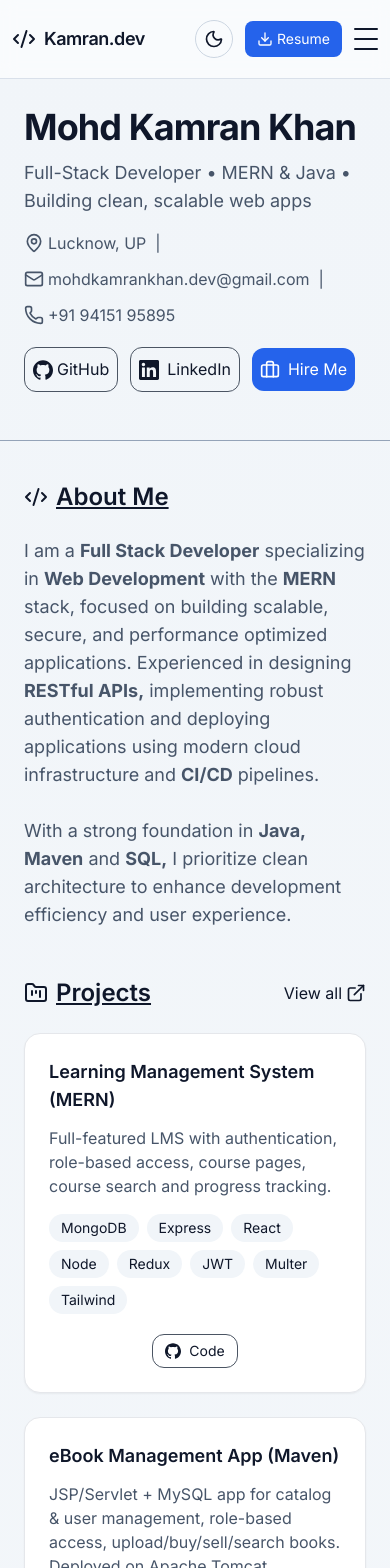
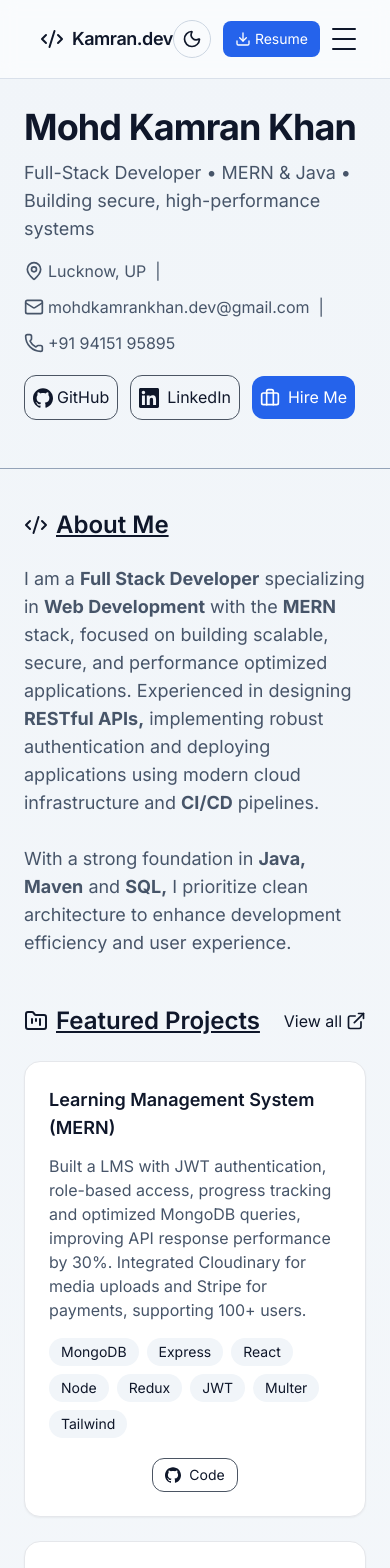
Before and after one commit to mohdkamran-khan/KAMRAN-portfolio, a React (Vite) app: page / in a window 390 px wide. Shown: the top 1568 px of the page. Built offline with nearby package versions, Linux system fonts and the light colour scheme.

Commit message:
Updated App.jsx

```diff
--- a/src/App.jsx
+++ b/src/App.jsx
@@ -33,7 +33,7 @@ const projects = [
     slug: "lms-mern",
     title: "Learning Management System (MERN)",
     description:
-      "Full-featured LMS with authentication, role-based access, course pages, course search and progress tracking.",
+      "Built a LMS with JWT authentication, role-based access, progress tracking and optimized MongoDB queries, improving API response performance by 30%. Integrated Cloudinary for media uploads and Stripe for payments, supporting 100+ users.",
     stack: [
       "MongoDB",
       "Express",
@@ -50,21 +50,10 @@ const projects = [
       "Developed during internship. Optimized DB queries, implemented REST APIs, and integrated role-based access.",
   },
   {
-    slug: "ebook-maven",
-    title: "eBook Management App (Maven)",
-    description:
-      "JSP/Servlet + MySQL app for catalog & user management, role-based access, upload/buy/sell/search books. Deployed on Apache Tomcat.",
-    stack: ["JSP", "Servlet", "MySQL", "Maven", "Tomcat"],
-    link: "#",
-    repo: "https://github.com/mohdkamran-khan/Ebook",
-    details:
-      "Implemented using Java backend and JSP for views. Managed catalog and authentication with MySQL.",
-  },
-  {
     slug: "Event-Tracker-MERN",
     title: "Event Tracker (MERN)",
     description:
-      "Clean & Responsive event tracker built with MERN Stack. CRUD functionality and search features.",
+      "Simple event tracker built with MERN Stack. Features CRUD functionality & dynamic search.",
     stack: [
       "MongoDB",
       "Express",
@@ -80,10 +69,21 @@ const projects = [
       "Implemented using MERN for functionality and React/Tailwind for layout. Features responsive design and local storage for event persistence.",
   },
   {
+    slug: "ebook-maven",
+    title: "eBook Management App (Maven)",
+    description:
+      "JSP/Servlet + MySQL app for catalog & user management, role-based access, upload/buy/sell/search books. Deployed on Apache Tomcat Server.",
+    stack: ["JSP", "Servlet", "MySQL", "Maven", "Tomcat"],
+    link: "#",
+    repo: "https://github.com/mohdkamran-khan/Ebook",
+    details:
+      "Implemented using Java backend and JSP for views. Managed catalog and authentication with MySQL.",
+  },
+  {
     slug: "News Aggregator-React",
     title: "News Aggregator (React)",
     description:
-      "A news web app built with React, Vite, Tailwind CSS, and Vercel Serverless Functions to fetch real-time news from NewsAPI. It delivers real-time headlines with a sleek UI, secure backend proxy, and optimized performance.",
+      "A news web app built with React, Vite and Vercel Serverless Functions to fetch real-time news from NewsAPI. It delivers headlines with a sleek UI, secure backend proxy, and optimized performance.",
     stack: ["React", "Vite", "NewsAPI", "Tailwind"],
     link: "https://news-aggregator-pi-pearl.vercel.app/",
     repo: "https://github.com/mohdkamran-khan/News-Aggregator",
@@ -94,7 +94,7 @@ const projects = [
     slug: "Recipe Finder & Meal Planner-React",
     title: "Recipe Finder & Meal Planner (React)",
     description:
-      "Responsive Meal Planner webapp built with React, Vite & Spoonacular API. Features responsive design, search & favorite recipes & cuisines with a weekly meal planner.",
+      "A responsive Meal Planner webapp built with React & Spoonacular API. Features search, favorites persistence & a weekly meal planner.",
     stack: ["React", "Vite", "Spoonacular API", "Tailwind"],
     link: "https://recipe-finder-meal-planner-909wtvw7j-mohd-kamran-khans-projects.vercel.app/",
     repo: "https://github.com/mohdkamran-khan/Recipe-Finder-Meal-Planner",
@@ -105,7 +105,7 @@ const projects = [
     slug: "Expense Tracker-React",
     title: "Expense Tracker (React)",
     description:
-      "An Expense Tracker built with React, Vite, Tailwind CSS & Recharts with features like dark/light mode, search & category filters, analytics charts, and local storage persistence.",
+      "An Expense Tracker built with React & Recharts with features like dark/light mode, search & category filters, analytics charts, and local storage persistence.",
     stack: ["React", "Vite", "Recharts", "Tailwind"],
     link: "https://mohdkamran-khan.github.io/Expense-Tracker/",
     repo: "https://github.com/mohdkamran-khan/Expense-Tracker",
@@ -113,21 +113,10 @@ const projects = [
       "Implemented using React for functionality and Tailwind for layout. Features responsive design and data visualization.",
   },
   {
-    slug: "Admin Panel Dashboard-React",
-    title: "Admin Panel Dashboard (React)",
-    description:
-      "Responsive Admin Dashboard built with React, Vite & Recharts. Features responsive design, data visualization graphs, top products & theme support.",
-    stack: ["React", "Vite", "Recharts", "Tailwind"],
-    link: "https://mohdkamran-khan.github.io/Admin-Panel-Dashboard",
-    repo: "github.com/mohdkamran-khan/Admin-Panel-Dashboard",
-    details:
-      "Implemented using React for functionality and Tailwind for layout. Features responsive design and data visualization.",
-  },
-  {
     slug: "Ask-Your-PDF",
     title: "Ask Your PDF (React) - Google & Kaggle Capstone Project",
     description:
-      "Clean & responsive webpage built with React.js where you can upload any PDF and ask AI to summarize & ask related questions.",
+      "Built an AI powered document analysis webapp that parses uploaded PDFs, extracts textual data, and enables contextual question answering.",
     stack: ["React", "Node", "Express", "Tailwind", "Multer"],
     link: "#",
     repo: "https://github.com/mohdkamran-khan/AskYourPDF",
@@ -138,44 +127,12 @@ const projects = [
     slug: "Gemini-Chat",
     title: "Gemini-Chat (MERN)",
     description:
-      "An AI powered chat application built using Google Gemini's API with MERN Stack. The app allows users to interact with Gemini models in real time with conversation history management.",
+      "Built a real-time AI chat platform using the MERN stack and Google Gemini API with persistent conversation storage and efficient request handling.",
     stack: ["React", "Node", "Express", "MongoDB", "Tailwind"],
     link: "#",
     repo: "https://github.com/mohdkamran-khan/Gemini-Chat",
     details:
       "Implemented using React for functionality and Tailwind for layout. Features responsive design & uses Fetch API & MongoDB for data management.",
-  },
-  {
-    slug: "Twitter Clone-React",
-    title: "Twitter Clone (React)",
-    description:
-      "Fully functional Twitter frontend clone with post, like, trends, search & profile customization features.",
-    stack: ["React", "Vite", "JavaScript", "Tailwind"],
-    link: "#",
-    repo: "https://github.com/mohdkamran-khan/Twitter_Clone",
-    details: "Twitter inspired React+Tailwind fully functional frontend clone.",
-  },
-  {
-    slug: "Portfolio-React",
-    title: "Portfolio (React)",
-    description:
-      "Simple & responsive portfolio built with React.js to represent my skills & achievements.",
-    stack: ["React", "Node", "Tailwind", "Framer Motion", "Form Submit"],
-    link: "https://mohdkamran-khan.github.io/KAMRAN-portfolio/",
-    repo: "https://github.com/mohdkamran-khan/KAMRAN-portfolio",
-    details:
-      "Implemented using React for functionality and Tailwind for layout. Features responsive design & contact form.",
-  },
-  {
-    slug: "Rock-Paper-Scissors-JS",
-    title: "Rock Paper Scissors Game (JS)",
-    description:
-      "A simple Rock Paper Scissors game implemented in JavaScript with score tracking.",
-    stack: ["JavaScript", "HTML", "CSS"],
-    link: "#",
-    repo: "https://github.com/mohdkamran-khan/RockPaperScissorsGame",
-    details:
-      "Implemented using JavaScript for game logic and HTML/CSS for layout. Features score tracking and responsive design.",
   },
   {
     slug: "airbnb-clone",
@@ -191,62 +148,11 @@ const projects = [
     slug: "airbnb-frontend",
     title: "Airbnb Frontend Clone (React.js)",
     description:
-      "An Airbnb inspired fully responsive frontend clone built in React.js, Vite & Tailwind .",
+      "An Airbnb inspired frontend clone built in React.js with media management & responsive design.",
     stack: ["React.js", "HTML", "JS", "Vite", "Tailwind"],
     link: "https://mohdkamran-khan.github.io/Airbnb-Frontend/",
     repo: "https://github.com/mohdkamran-khan/Airbnb-Frontend",
     details: "Clone of Airbnb frontend built using React.js & Tailwind.",
-  },
-  {
-    slug: "hotstar-clone",
-    title: "Disney+ Hotstar Clone (React)",
-    description: "Responsive UI with reusable components. Hosted on Netlify.",
-    stack: ["React", "Netlify"],
-    link: "https://hotstarclonekamran.netlify.app/",
-    repo: "https://github.com/mohdkamran-khan/HotStar-Clones",
-    details: "Created a streaming app clone with a polished UI/UX.",
-  },
-  {
-    slug: "myntra-clone",
-    title: "Myntra Clone (JS)",
-    description: "Responsive UI with product details and checkout feature.",
-    stack: ["JavaScript", "HTML", "CSS"],
-    link: "#",
-    repo: "https://github.com/mohdkamran-khan/Myntra_Clone",
-    details: "Created a shopping app clone with a polished UI/UX.",
-  },
-  {
-    slug: "QR-Code-Generator-JS",
-    title: "QR Code Generator (JS)",
-    description:
-      "A simple and responsive web application that allows you to generate QR codes for any URL or text, and optionally embed a custom logo inside the QR code.",
-    stack: ["JavaScript", "HTML", "CSS"],
-    link: "#",
-    repo: "https://github.com/mohdkamran-khan/QR-Code-Generator",
-    details:
-      "Implemented using JavaScript for functionality and HTML/CSS for layout.",
-  },
-  {
-    slug: "To-Do List-JS",
-    title: "To-Do List App (JS)",
-    description:
-      "A simple To-Do List app implemented in JavaScript with local storage for task persistence.",
-    stack: ["JavaScript", "HTML", "CSS"],
-    link: "#",
-    repo: "https://github.com/mohdkamran-khan/Todo-List",
-    details:
-      "Implemented using JavaScript for functionality and HTML/CSS for layout. Features local storage for task persistence.",
-  },
-  {
-    slug: "Calculator-JS",
-    title: "Calculator (JS)",
-    description:
-      "A simple, elegant Calculator perfect for basic arithmetic with a clean UI.",
-    stack: ["JavaScript", "HTML", "CSS"],
-    link: "#",
-    repo: "https://github.com/mohdkamran-khan/Calculator",
-    details:
-      "Implemented using JavaScript for functionality and HTML/CSS for layout.",
   },
 ];
 
@@ -269,21 +175,17 @@ const skills = [
       "Tailwind",
       "Bootstrap",
       "ShadCN",
-      "Machine Learning",
-      "LLM",
     ],
   },
   {
     group: "Databases",
-    items: ["MongoDB", "AWS", "Azure", "MySQL", "PHP", "GraphQL", "Oracle", "RDBMS"],
+    items: ["MongoDB", "AWS", "Azure", "MySQL", "Oracle", "RDBMS"],
   },
   {
     group: "Tools & Utilities",
     items: [
       "Git",
-      "Cursor",
       "Amazon Q Developer",
-      "Blockchain Development",
       "Prompt Engineering",
       "Cybersecurity",
       "Stripe",
@@ -291,7 +193,6 @@ const skills = [
       "Framer Motion",
       "Form Submit",
       "SendGrid",
-      "Low-Level Design",
     ],
   },
 ];
@@ -300,7 +201,7 @@ const experiences = [
   {
     role: "Web Developer — Intern",
     company: "Syntecxhub",
-    period: "Feb 2026 – Mar 2026",
+    period: "Feb 2026 – Present",
     points: [
       "Developed a practical understanding of modern web development workflows, tools, and industry practices.",
       "Enhanced problem solving, debugging, and performance optimization skills by working on real world challenges.",
@@ -310,7 +211,7 @@ const experiences = [
   {
     role: "Frontend Developer (React) — Intern",
     company: "Skillfied Mentor",
-    period: "Dec 2025 – Mar 2026",
+    period: "Dec 2025 – Present",
     points: [
       "Strengthening my React skill.",
       "Gaining hands-on experience and contributing to real world projects.",
@@ -332,22 +233,13 @@ const experiences = [
 const extracurricular = [
   {
     points: [
-      "Participated in 5 day AI Agents Intensive Course by Google & Kaggle & built a Capstone Project 'Ask Your PDF' that uses AI to summarize PDF's & answer related questions.",
-      "Completed Advanced Software Engineering Job Simulation by Walmart & Forage.",
-      "Achieved Diamond League Badge on Google Cloud Skills.",
-      "Attended a Node.js Bootcamp & API Essentials Workshop by LetsUpgrade, NSDC, ITM Edutech & GDG Mumbai.",
+      "Built 'Ask Your PDF', an AI-powered Capstone project during the Google & Kaggle AI Agents program.",
+      "Completed Advanced Software Engineering Simulation by Walmart (Forage).",
+      "Earned Diamond League status on Google Cloud Skills Boost with Level3 : GenAI Badge.",
       "Participated in Google DevFest, Lucknow 2025.",
-      "Participated in Google Cloud Skills Boost and achieved Level3: Gen AI Badge.",
-      "Participated in 1 day Practical Mixed Element Meshing for Real World Engineering Components by SKYYSKILL.",
-      "Participated in 1 day Data Leadership World Summit 1.0 by Microsoft & UP Power BI Club.",
-      "Participated in Ethical Hacking Workshop by Skill Lab & AITD.",
-      "Participated in Low-level Design Masterclass by Scaler Academy.",
-      "Participated in Web Development Bootcamp with HTML CSS PHP MySQL Wordpress by Udemy",
-      "Participated in Fullstack Development Workshop by SkillEcted",
-      "Student Council & Alumni Association — Managed projects, student relations, convocations and fests.",
-      "NSS — Volunteered in community health and education programs.",
-      "Participated in Inter Departmental University Sports Meet - Cricket & Volley Ball.",
-      "5+ ★ & 2 achievement badges on GitHub.",
+      "Member of University Student Council & Alumni Association — Managed projects, student relations, convocations & fests.",
+      "Volunteered in NSS contributing to community health and education programs.",
+      "Competed in Inter Departmental University Sports Meet - Cricket & Volley Ball.",
     ],
   },
 ];
@@ -371,56 +263,6 @@ const education = [
   {
     title: "Cloud Computing Fundamentals",
     org: "IBM SkillsBuild",
-    year: "Dec 2025",
-  },
-  {
-    title: "Introduction to Prompt Engineering with GitHub Copilot",
-    org: "Microsoft & SkillUP",
-    year: "Nov 2025",
-  },
-  {
-    title: "Fundamentals of LLM",
-    org: "Hugging Face Instructors",
-    year: "Nov 2025",
-  },
-  {
-    title: "Amazon Q Developer",
-    org: "AWS Training & Certification",
-    year: "Nov 2025",
-  },
-  {
-    title: "Blockchain Developer Training",
-    org: "Simplilearn & SkillUP",
-    year: "Nov 2025",
-  },
-  {
-    title: "Cybersecurity Fundamentals ",
-    org: "IBM",
-    year: "Nov 2025",
-  },
-  {
-    title: "Introduction to Machine Learning",
-    org: "Kaggle",
-    year: "Nov 2025",
-  },
-  {
-    title: "JavaScript Certification Course",
-    org: "Knowledge Gate",
-    year: "June 2025",
-  },
-  {
-    title: "React Hooks Crash Course",
-    org: "Great Stack",
-    year: "Oct 2025",
-  },
-  {
-    title: "DSA using Java",
-    org: "Knowledge Gate",
-    year: "Dec 2025",
-  },
-  {
-    title: "Professional Diploma: Customer Centricity & Design Thinking",
-    org: "Udemy",
     year: "Dec 2025",
   },
   {
@@ -541,6 +383,10 @@ export default function PortfolioSite() {
     }
   }, [formSuccess]);
 
+  //GithubStats
+  const githubTheme = darkMode ? "dark" : "default";
+  const chartColor = darkMode ? "196C2E" : "033A16";
+
   return (
     <div
       id="top"
@@ -548,7 +394,7 @@ export default function PortfolioSite() {
     >
       {/* Navbar */}
       <header className="sticky top-0 z-50 backdrop-blur supports-[backdrop-filter]:bg-white/60 dark:supports-[backdrop-filter]:bg-slate-900/60 border-b border-slate-300/70 dark:border-slate-800">
-        <nav className="max-w-7xl mx-auto px-3 py-5 flex items-center justify-between">
+        <nav className="max-w-8xl mx-auto px-10 py-5 flex items-center justify-between">
           {/* Logo */}
           <div className="flex items-center gap-2 cursor-pointer">
             <Code2 className="h-6 w-6" />
@@ -573,6 +419,12 @@ export default function PortfolioSite() {
               className="hover:underline flex items-center gap-1"
             >
               <FolderKanban className="h-4 w-4" /> Projects
+            </a>
+            <a
+              href="#github"
+              className="hover:underline flex items-center gap-1"
+            >
+              <SiGithub className="h-4 w-4" /> Github
             </a>
             <a
               href="#skills"
@@ -679,8 +531,8 @@ export default function PortfolioSite() {
               exit={{ opacity: 0, y: -20 }}
               transition={{ duration: 0.25, ease: "easeInOut" }}
               className="lg:hidden px-4 pb-4 flex flex-col gap-4
-                 bg-white/50 dark:bg-slate-900/50
-                 backdrop-blur-md border-t border-slate-200 dark:border-slate-800 rounded-b-xl items-center"
+                bg-white/50 dark:bg-slate-900/50
+                backdrop-blur-md border-t border-slate-200 dark:border-slate-800 rounded-b-xl items-center"
             >
               <a
                 href="#about"
@@ -693,6 +545,12 @@ export default function PortfolioSite() {
                 className="hover:underline flex items-center gap-1"
               >
                 <FolderKanban className="h-4 w-4" /> Projects
+              </a>
+              <a
+                href="#github"
+                className="hover:underline flex items-center gap-1"
+              >
+                <SiGithub className="h-4 w-4" /> Github
               </a>
               <a
                 href="#skills"
@@ -733,12 +591,11 @@ export default function PortfolioSite() {
           <h1 className="text-4xl md:text-5xl font-bold tracking-tight">
             Mohd Kamran Khan
           </h1>
-          <p className="mt-3 text-lg md:text-xl text-slate-600 dark:text-slate-300 cursor-context-menu">
-            Full-Stack Developer • MERN & Java • Building clean, scalable web
-            apps
+          <p className="mt-3 text-lg md:text-xl text-slate-600 dark:text-slate-300">
+            Full-Stack Developer • MERN & Java • Building secure, high-performance systems
           </p>
           <div className="flex flex-wrap items-center gap-3 text-base text-slate-600 dark:text-slate-300 mt-4">
-            <span className="inline-flex items-center gap-1 cursor-context-menu">
+            <span className="inline-flex items-center gap-1">
               <MapPin className="h-5 w-5" /> Lucknow, UP &nbsp;|
             </span>
             <a
@@ -789,7 +646,7 @@ export default function PortfolioSite() {
         id="about"
         className="max-w-7xl mx-auto -mb-10 px-6 md:px-12 py-10"
       >
-        <h2 className="text-2xl font-semibold mb-6 flex items-center gap-2 cursor-context-menu underline">
+        <h2 className="text-2xl font-semibold mb-6 flex items-center gap-2 underline">
           <Code2 className="h-6 w-6" /> About Me
         </h2>
         <p className="text-lg text-slate-600 dark:text-slate-300">
@@ -808,8 +665,8 @@ export default function PortfolioSite() {
       {/* Projects */}
       <section id="projects" className="max-w-7xl mx-auto px-6 md:px-12 py-12">
         <div className="flex items-center justify-between mb-6">
-          <h2 className="text-2xl font-semibold flex items-center cursor-context-menu gap-2 underline">
-            <FolderKanban className="h-6 w-6" /> Projects
+          <h2 className="text-2xl font-semibold flex items-center gap-2 underline">
+            <FolderKanban className="h-6 w-6" /> Featured Projects
           </h2>
           <a
             href="https://github.com/mohdkamran-khan"
@@ -872,10 +729,51 @@ export default function PortfolioSite() {
         </div>
       </section>
 
+      {/* Github */}
+      <section id="github" className="max-w-7xl mx-auto px-6 md:px-10 mb-12">
+        <h2 className="text-2xl font-semibold flex items-center gap-2 mb-8 underline">
+          <SiGithub className="h-6 w-6" /> GitHub Overview
+        </h2>
+        <div className="p-6 rounded-2xl border border-slate-300 shadow-2xl">
+          {/* Stats + Languages */}
+          <div className="grid grid-cols-1 md:grid-cols-2 gap-8 place-items-center">
+            <div className="text-center">
+              <p className="text-lg font-semibold mb-4">Stats</p>
+              <img
+                className="w-full max-w-md"
+                src={`https://github-stats-kamran.vercel.app/api?username=mohdkamran-khan&show_icons=true&theme=${githubTheme}&hide_border=true&v=${darkMode}&cache_seconds=86400&include_all_commits=true&hide_rank=true`}
+                alt="GitHub Stats"
+              />
+            </div>
+
+            <div className="text-center">
+              <p className="text-lg font-semibold mb-4">Top Languages</p>
+              <img
+                className="w-full max-w-md"
+                src={`https://github-stats-kamran.vercel.app/api/top-langs/?username=mohdkamran-khan&layout=compact&theme=${githubTheme}&hide_border=true&v=${darkMode}&cache_seconds=86400`}
+                alt="Top Languages"
+              />
+            </div>
+          </div>
+
+          {/* Contribution Graph */}
+          <div className="mt-12 text-center">
+            <p className="text-lg font-semibold mb-4">Contribution Activity</p>
+
+            <img
+              className="w-full max-w-4xl mx-auto"
+              src={`https://ghchart.rshah.org/${chartColor}/mohdkamran-khan?v=${darkMode}`}
+              alt="GitHub Contribution Chart"
+            />
+          </div>
+        </div>
+      </section>
+
       {/* Skills */}
       <section id="skills" className="max-w-7xl mx-auto px-6 md:px-12">
-        <h2 className="text-2xl font-semibold mb-6 flex items-center gap-2 cursor-context-menu underline">
-          <Wrench className="h-6 w-6" /> Skills
+        <h2 className="text-2xl font-semibold mb-6 flex items-center gap-2 underline">
+          <Wrench className="h-6 w-6" />
+          Skills
         </h2>
         <div className="grid md:grid-cols-2 gap-6">
           {skills.map((group) => (
@@ -904,8 +802,9 @@ export default function PortfolioSite() {
         id="experience"
         className="max-w-7xl mx-auto px-6 md:px-12 py-12"
       >
-        <h2 className="text-2xl font-semibold mb-6 flex items-center gap-2 cursor-context-menu underline">
-          <Briefcase className="h-6 w-6" /> Experience
+        <h2 className="text-2xl font-semibold mb-6 flex items-center gap-2 underline">
+          <Briefcase className="h-6 w-6" />
+          Experience
         </h2>
         <div className="grid gap-6">
           {experiences.map((exp, i) => (
@@ -932,8 +831,9 @@ export default function PortfolioSite() {
 
       {/* Education */}
       <section id="education" className="max-w-7xl mx-auto px-6 md:px-12">
-        <h2 className="text-2xl font-semibold mb-6 flex items-center gap-2 cursor-context-menu underline">
-          <GraduationCap className="h-6 w-6" /> Education
+        <h2 className="text-2xl font-semibold mb-6 flex items-center gap-2 underline">
+          <GraduationCap className="h-6 w-6" />
+          Education
         </h2>
         <div className="grid md:grid-cols-2 gap-6">
           {education.map((ed, idx) => (
@@ -956,8 +856,8 @@ export default function PortfolioSite() {
         id="extracurricular"
         className="max-w-7xl mx-auto px-6 md:px-12 mt-12"
       >
-        <h2 className="text-2xl font-semibold mb-6 flex items-center gap-2 cursor-context-menu underline">
-          <GrAchievement className="h-6 w-6" /> Extracurricular & Achievements
+        <h2 className="text-2xl font-semibold mb-6 flex items-center gap-2 underline">
+          <GrAchievement className="h-6 w-6" /> Achievements & Leadership
         </h2>
         <div className="grid gap-6">
           {extracurricular.map((ext, i) => (
@@ -978,7 +878,7 @@ export default function PortfolioSite() {
       {/* Contact */}
       <section id="contact" className="max-w-7xl mx-auto px-6 md:px-12 py-14">
         <div className="rounded-2xl border p-8 bg-white dark:bg-slate-800 shadow-lg">
-          <h2 className="text-2xl font-semibold mb-4 flex items-center gap-2 cursor-context-menu">
+          <h2 className="text-2xl font-semibold mb-4 flex items-center gap-2">
             <Send className="h-6 w-6" /> Let’s connect to build something great!
           </h2>
           <p className="text-lg text-slate-600 dark:text-slate-300 mb-6">
```
Also changed, not shown: 1 other file (tests, documents, lock files or other folders).
